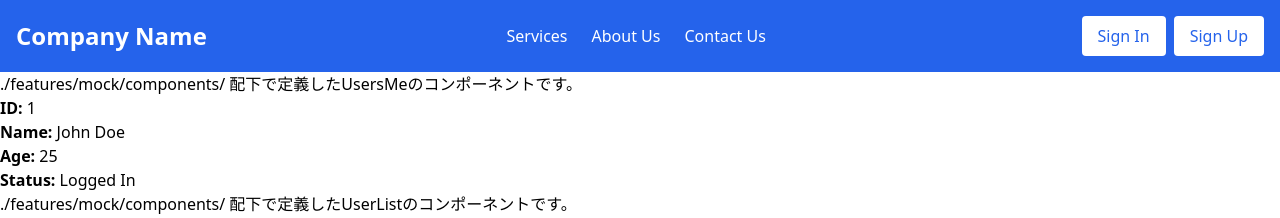
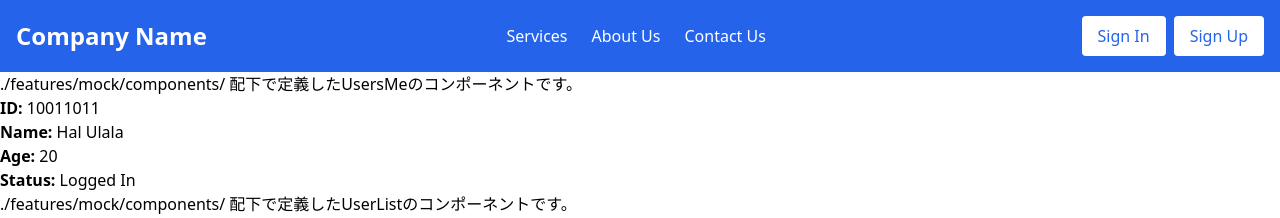
Before and after one commit to takeuchima0/nextjs_authjs_demo, a Next.js app: page /mock/users in a window 1280 px wide. Shown: the top 218 px of the page. Built offline with nearby package versions, Linux system fonts and the light colour scheme.

Commit message:
fix: use common user data type

```diff
--- a/app/mock/users/page.tsx
+++ b/app/mock/users/page.tsx
@@ -1,21 +1,22 @@
-import * as MockUser from '@/features/mock/components/index';
+import * as MockUserComponents from '@/features/mock/components/index';
+import type { MockUser } from '@/app/types/users';
 
 import React from 'react';
 
 const MockUserPage = () => {
   // ここでAPIリクエストを行い必要なデータを取得する。
-  const userData = {
-    id: 1,
-    name: 'John Doe',
-    age: 25,
+  const mockUserProps: MockUser = {
+    id: 10011011,
+    name: 'Hal Ulala',
+    age: 20,
     isLogin: true,
   };
 
   return (
     <div>
       {/* 取得したデータはpropsとして1つにまとめ、feature/components側に渡す。 */}
-      <MockUser.UsersMe {...userData} />
-      <MockUser.UserList />
+      <MockUserComponents.UsersMe {...mockUserProps} />
+      <MockUserComponents.UserList />
     </div>
   );
 };
```
